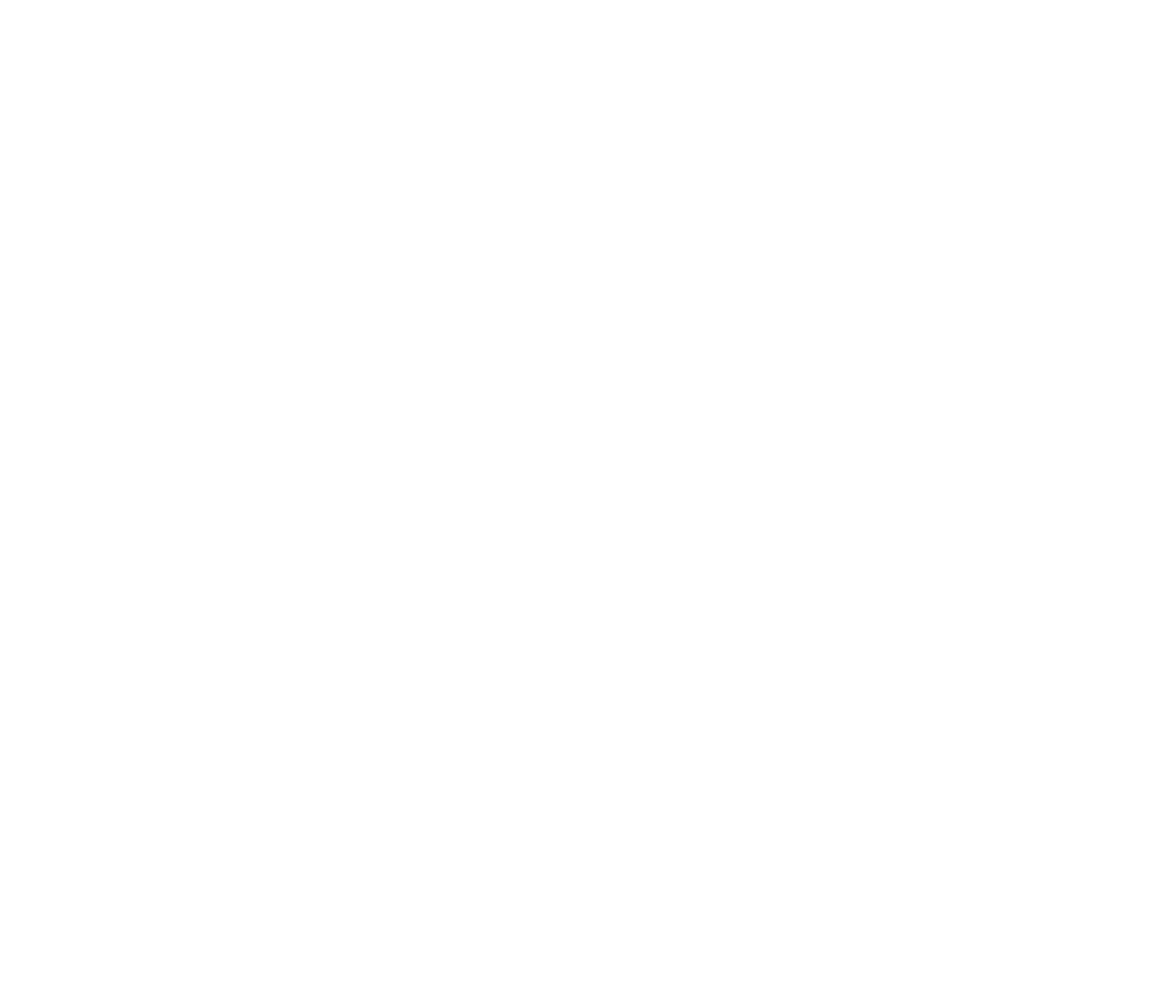
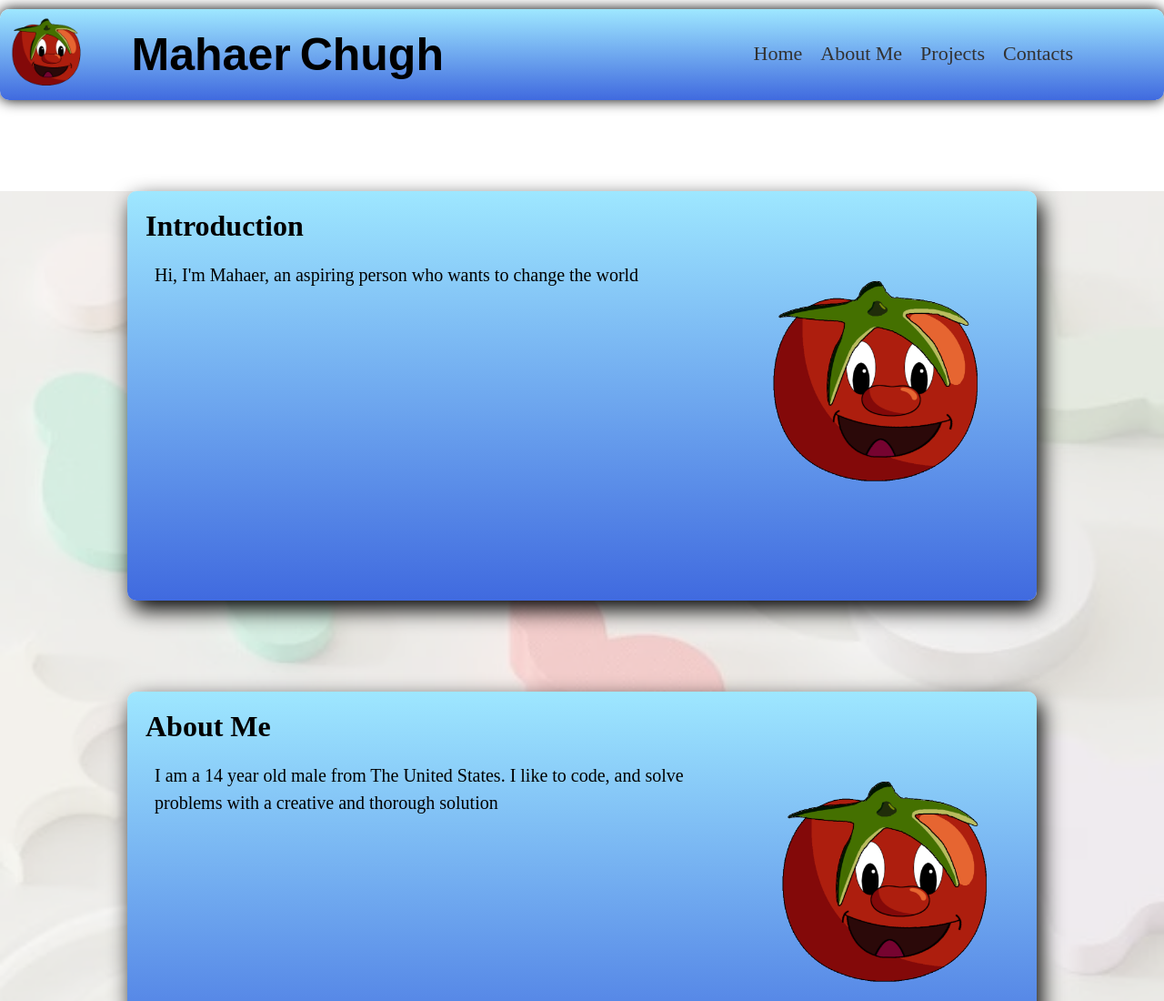
Before and after one commit to Mahaer/PortfolioProject-PersonalPortfolio, a plain HTML site: page index.html in a window 1280 px wide. Shown: the top 1100 px of the page at 91% size. Before the commit the page ends 800 px from the top, so only its background shows below. Drawn offline with Linux system fonts and the light colour scheme.

Commit message:
add home page with css and javascript

```diff
--- a/index.html
+++ b/index.html
@@ -3,9 +3,71 @@
 <head>
     <meta charset="UTF-8">
     <meta name="viewport" content="width=device-width, initial-scale=1.0">
-    <title>Document</title>
+    <title>My Personal Portfolio</title>
+    <link rel="stylesheet" href="styles.css">
+    <link rel="shortcut icon" href="images/flippedtumater.png" type="image/x-icon">
+    <script src="script.js" defer></script>
 </head>
 <body>
-
+    <header aria-label="header">
+        <img src="images/flippedtumater.png" alt="my logo" aria-label="my personal logo">
+        <div class="name" id="name">
+            <h1>Mahaer</h1>
+            <h1>Chugh</h1>
+        </div>
+        <nav>
+            <ul>
+                <a href="#"><li>Home</li></a>
+                <a href="#"><li>About Me</li></a>
+                <a href="#"><li>Projects</li></a>
+                <a href="#"><li>Contacts</li></a>
+            </ul>
+        </nav>
+    </header>
+    <main aria-label="main">
+        <img src="images/pexels-photo-17485819.webp" alt="" class="background">
+        <img src="images/overlay.webp" alt="" class="overlay">
+        <section class="information-cards">
+            <div class="card">
+                <h2>Introduction</h2>
+                <div>
+                    <p>Hi, I'm Mahaer, an aspiring person who wants to change the world</p>
+                    <div>
+                        <img src="images/flippedtumater.png" alt="my logo" aria-label="my logo">
+                    </div>
+                </div>
+            </div>
+            <div class="card">
+                <h2>About Me</h2>
+                <div>
+                    <p>I am a 14 year old male from The United States. I like to code, and solve problems with a creative and thorough solution</p>
+                    <div>
+                        <img src="images/flippedtumater.png" alt="my logo" aria-label="my logo">
+                    </div>
+                </div>
+            </div>
+            <div class="card">
+                <h2>My Projects</h2>
+                <div>
+                    <ul>
+                        <li><a href="./project1.html">Project 1</a></li>
+                        <li><a href="#">Project 2</a></li>
+                        <li><a href="#">Project 3</a></li>
+                        <li><a href="#">Project 4</a></li>
+                    </ul>
+                </div>
+            </div>
+            <div class="card">
+                <h2>Contact Me</h2>
+                <div>
+                    <ul>
+                        <li>Email: mahaerchugh10@gmail.com</li>
+                        <li>Phone #: 516-725-2344</li>
+                        <li>Discord: undead_tomato#4009</li>
+                    </ul>
+                </div>
+            </div>
+        </section>
+    </main>
 </body>
 </html>
--- /dev/null
+++ b/script.js
@@ -0,0 +1,8 @@
+const name = document.getElementById('name')
+
+name.onmouseover = () => {
+    name.style.visibility = 'hidden'
+}
+name.onmouseout = () => {
+    name.style.visibility = 'visible'
+}
--- a/styles.css
+++ b/styles.css
@@ -1,3 +1,104 @@
 :root{
     color-scheme: light only;
 }
+body{
+    margin: 0px;
+    box-sizing: border-box;
+}
+header{
+    background: linear-gradient(0deg, #406adf, #9ee7ff);
+    display: flex;
+    justify-content: space-between;
+    height: 100px;
+    align-items: center;
+    box-shadow: 0px 0px 15px black;
+    margin-top: 10px;
+    border-radius: 10px;
+}
+header > img{
+    width: 100px;
+    height: 100px;
+}
+.name{
+    display: flex;
+    gap: 10px;
+    font-family: sans-serif;
+    font-size: 25px;
+    margin-right: 20%;
+}
+nav ul{
+    display: flex;
+    gap: 20px;
+    margin-right: 100px;
+}
+nav ul a li{
+    display: inline;
+    font-size: 22px;
+}
+nav ul a{
+    text-decoration: none;
+    color: rgb(50, 50, 50);
+}
+nav ul a::after{
+    content: '';
+    display: block;
+    width: 0%;
+    height: 2px;
+    margin: auto;
+    background-color: black;
+}
+nav ul a:hover{
+    color: black;
+    transition: 0.2s;
+}
+nav ul a:hover::after{
+    width: 100%;
+    transition: 0.1s;
+}
+main > img{
+    width: 100%;
+    background-repeat: no-repeat;
+    background-position: center;
+    position: absolute;
+    z-index: -5;
+}
+.overlay{
+    opacity: .73;
+}
+.card{
+    background: linear-gradient(0deg, #406adf, #9ee7ff);
+    border-radius: 10px;
+    width: 1000px;
+    margin: 100px auto;
+    height: 450px;
+    box-shadow: 5px 10px 25px;
+    padding: 20px;
+    box-sizing: border-box;
+}
+.card > h2{
+    margin: 0px;
+    font-size: 32px;
+}
+.card > div{
+    display: flex;
+    justify-content: space-between;
+    height: 320px;
+}
+.card > div > div > img{
+    width: 300px;
+}
+.card > div > div{
+    display: flex;
+    justify-content: center;
+    align-items: center;
+    width: 320px;
+}
+.card > div > p{
+    font-size: 20px;
+    line-height: 1.5;
+    margin-left: 10px;
+}
+.card > div > ul > li{
+    font-size: 25px;
+    margin-top: 30px;
+}
```
Also changed, not shown: project1.html (added, +11 -0 lines), images/flippedtumater.png (added), images/overlay.webp (added), images/pexels-photo-17485819.webp (added).
